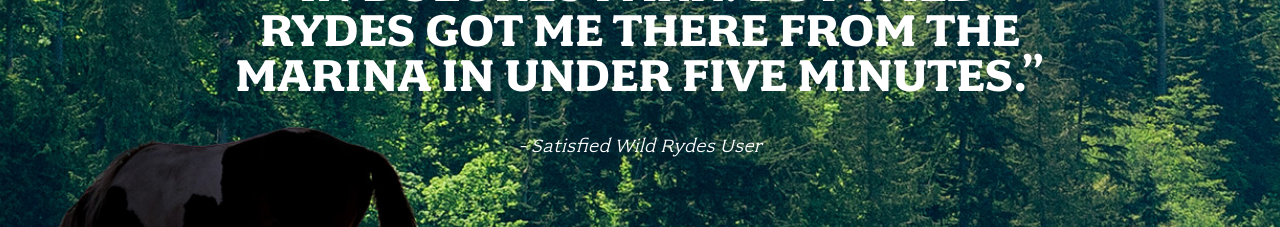
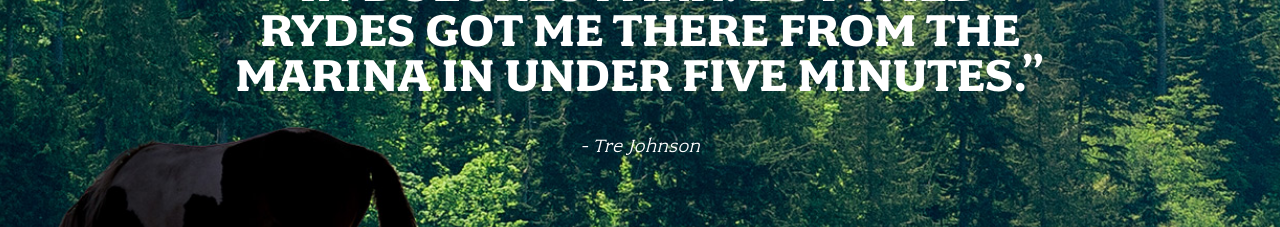
Before and after one commit to TreJohnson1/tjohnson-csci-480., a plain HTML site: page index.html in a window 1280 px wide. Shown: the part 4040-4267 px from the top of the page. Drawn offline with Linux system fonts and the light colour scheme.

Commit message:
Update index.html

```diff
--- a/index.html
+++ b/index.html
@@ -112,7 +112,7 @@
         <div class="quote">
           “I was almost late to my ultimate frisbee tournament in DOLORES park. BUt Wild Rydes Got me there from the marina in under five minutes.”
         </div>
-        <div class="quoter">- Satisfied Wild Rydes User</div>
+        <div class="quoter">- Tre Johnson </div>
       </div>
     </div>
   </section>
```
